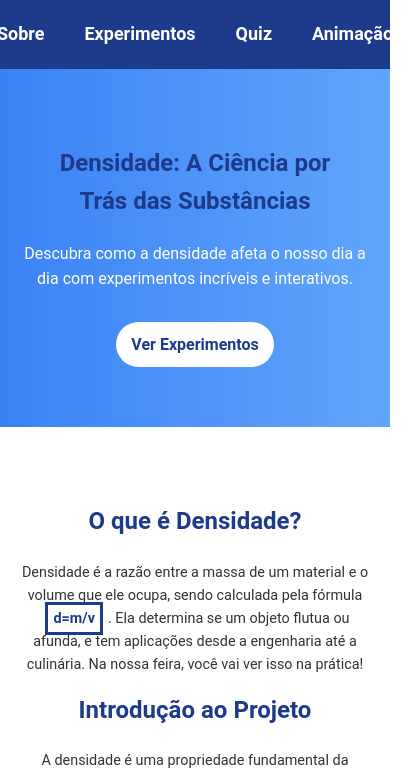
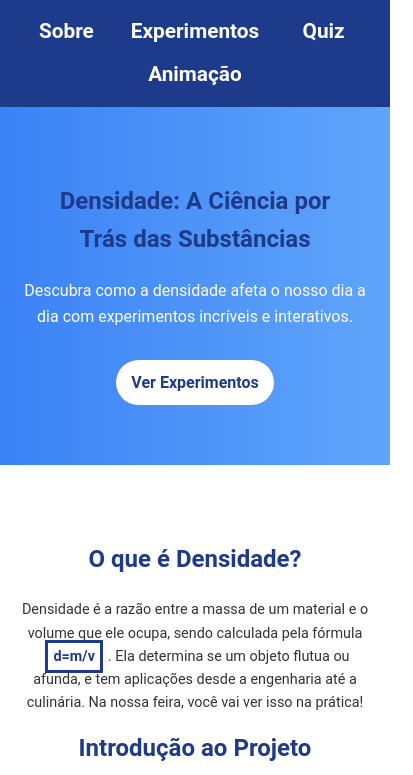
Before and after one commit to Cauadeassis/siteFeiraDeCiencias, a Next.js app: page / in a window 390 px wide. Shown: the top 775 px of the page, 413 px wide, since content can reach past the window. Built offline with nearby package versions, Linux system fonts and the light colour scheme.

Commit message:
fix responsivity on `index.jsx`

```diff
--- a/styles/global.css
+++ b/styles/global.css
@@ -2,7 +2,14 @@
     scroll-behavior: smooth;
 }
 
+html,
+body {
+    max-width: 100%;
+    overflow-x: hidden;
+}
+
 * {
+    box-sizing: border-box;
     transition: 0.3s ease-in-out;
     margin: 0;
     padding: 0;
--- a/styles/mainPage.module.css
+++ b/styles/mainPage.module.css
@@ -21,7 +21,7 @@
     justify-content: space-between;
     align-items: center;
     gap: 0;
-    width: 130%;
+    width: 100%;
 }
 
 .link {
@@ -185,6 +185,11 @@
         font-size: 20px;
     }
 
+    .link {
+        font-size: 1.3rem;
+        padding: 5px 8px;
+    }
+
     .hero {
         padding: 60px 20px;
     }
@@ -240,6 +245,10 @@
         padding: 10px;
     }
 
+    .nav {
+        flex-wrap: wrap;
+    }
+
     .hero .secondaryTitle {
         font-size: 1.5rem;
     }
```
